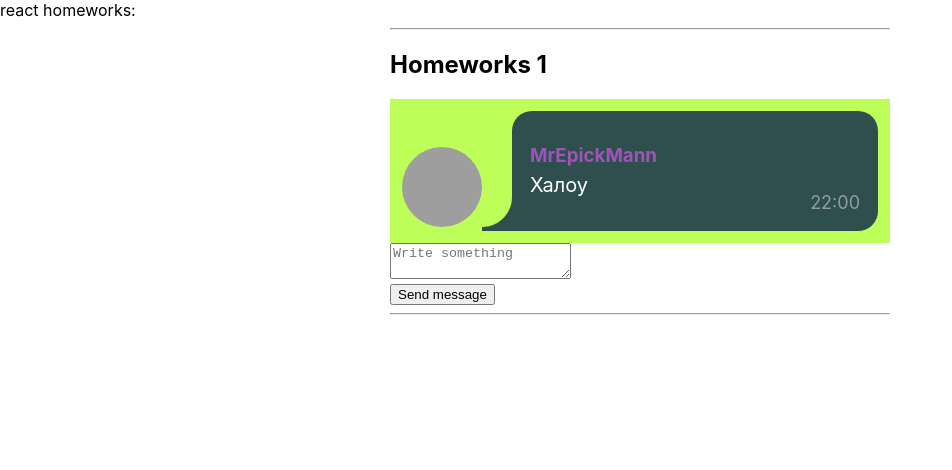
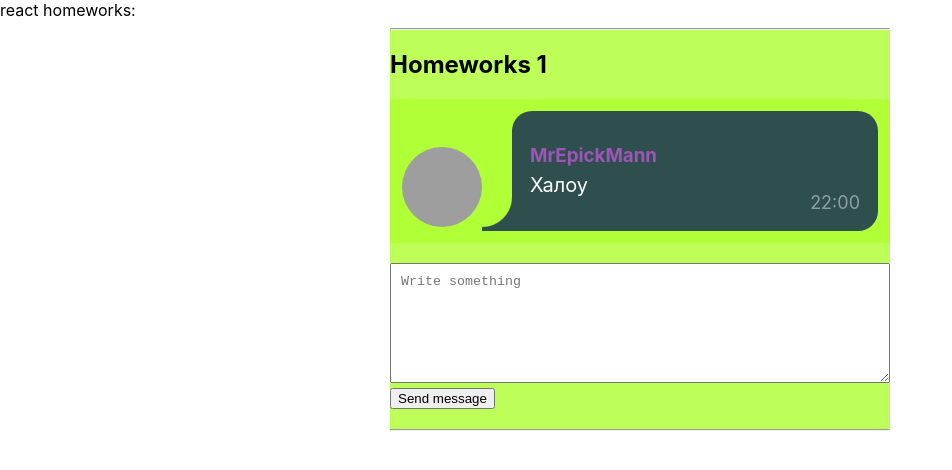
Before and after one commit to aivan3d66/tasksFromIgnat, a React (Create React App) app in the folder my-app/: page / in a window 1280 px wide. Shown: the top 470 px of the page, without its empty margins (0-952 px from the left). Built offline with nearby package versions, Linux system fonts and the light colour scheme; grey boxes are pictures that could not be loaded.

Commit message:
add dialog styles

```diff
--- a/my-app/src/p2-homeworks/h1/Message.module.css
+++ b/my-app/src/p2-homeworks/h1/Message.module.css
@@ -12,6 +12,7 @@ html {
     width: 500px;
     height: auto;
     margin: 0 auto;
+    background-color: rgba(173, 255, 47, 0.8);
 }
 
 .message {
@@ -85,3 +86,15 @@ html {
     font-size: 18px;
     color: rgba(211, 211, 211, 0.6);
 }
+
+.messageInput {
+    width: 500px;
+    margin: 20px 0 20px 0;
+}
+
+.inputField textarea {
+    width: 100%;
+    height: 120px;
+    padding: 10px;
+    resize: vertical;
+}
```
